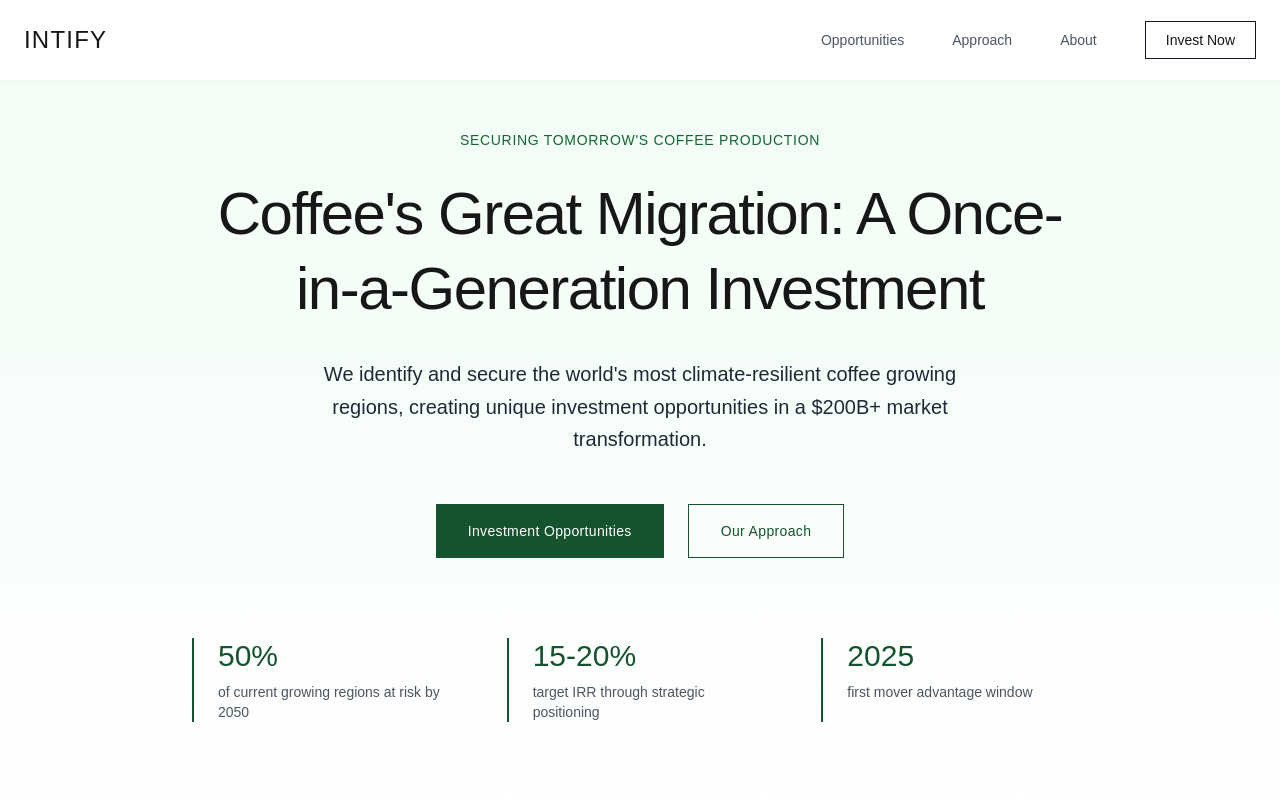
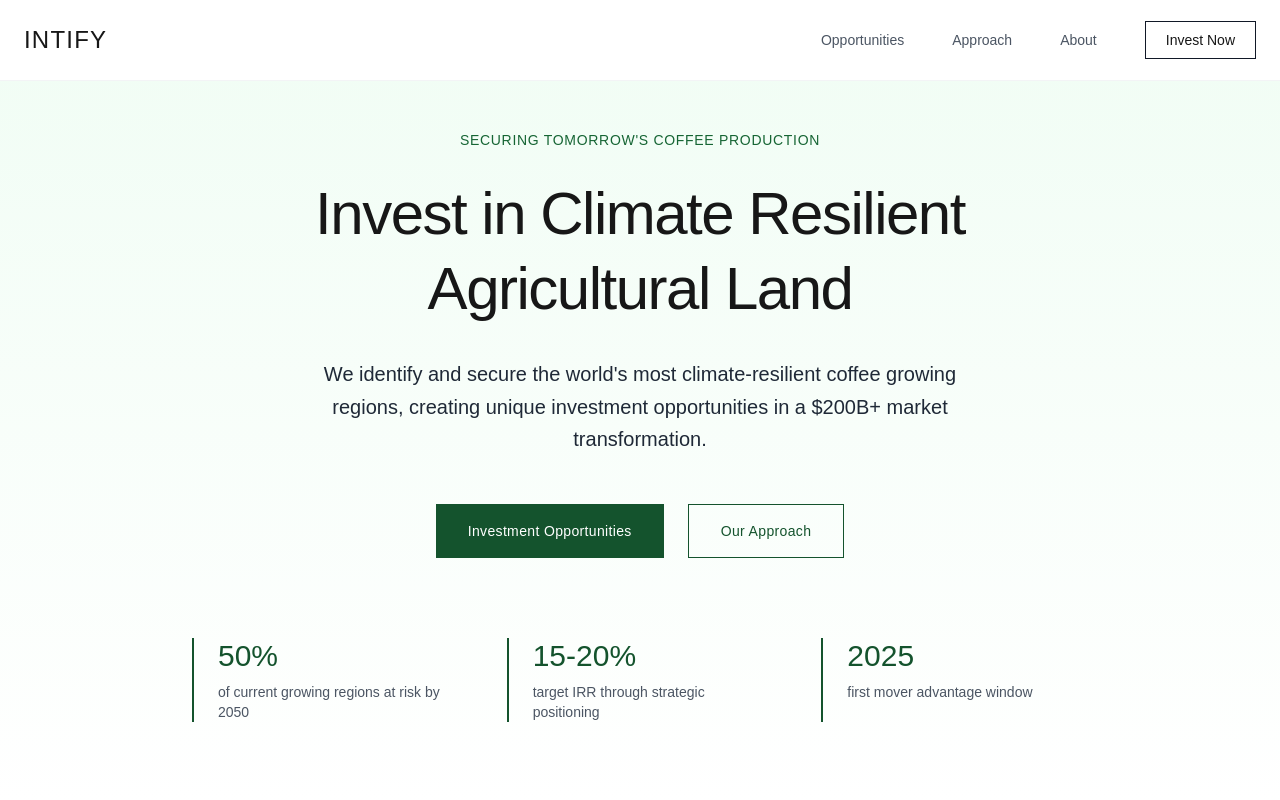
Before and after one commit to diegosiguelnitzkys/intify1.0, a Next.js app: page / in a window 1280 px wide. Shown: the top 800 px of the page. Built offline with nearby package versions, Linux system fonts and the light colour scheme.

Commit message:
Complete footer and fix compilation issues

```diff
--- a/src/app/page.tsx
+++ b/src/app/page.tsx
@@ -35,7 +35,7 @@ export default function Home() {
               <span className="text-green-800 text-sm font-medium tracking-wider">SECURING TOMORROW'S COFFEE PRODUCTION</span>
             </div>
             <h1 className="text-6xl font-light leading-tight mb-8 tracking-tight">
-              Coffee's Great Migration: A Once-in-a-Generation Investment
+              Invest in Climate Resilient Agricultural Land
             </h1>
             <p className="text-xl text-gray-800 mb-12 max-w-2xl mx-auto leading-relaxed">
               We identify and secure the world's most climate-resilient coffee growing regions, creating unique investment opportunities in a $200B+ market transformation.
```
